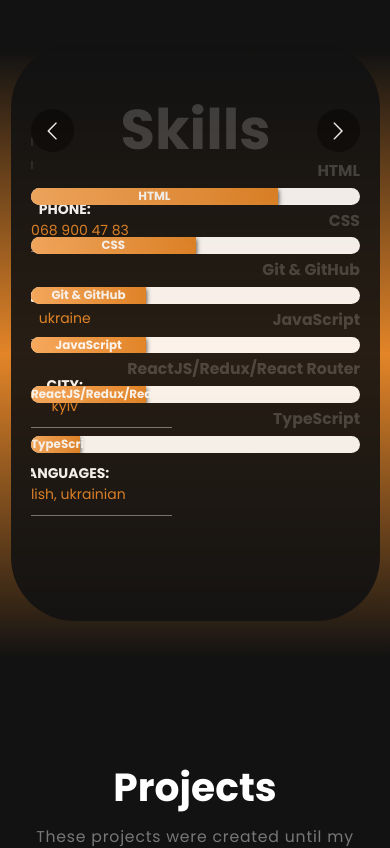
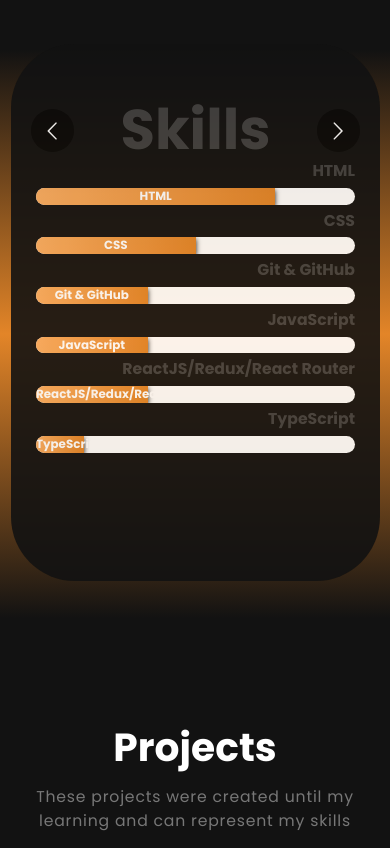
Before and after one commit to andriibildii/bildiiportfolio.react, a React (Create React App) app: page / in a window 390 px wide. Shown: the part 800-1648 px from the top of the page. Built offline with nearby package versions, Linux system fonts and the light colour scheme; a web font is replaced by a local one.

Commit message:
fixed responsive bug

```diff
--- a/src/features/AboutHolder/About/About.css
+++ b/src/features/AboutHolder/About/About.css
@@ -18,7 +18,7 @@
     padding: 10px 0;
     border-bottom: 1px solid var(--second-text-color);
     margin: 14px 0 25px 0;
-	white-space: nowrap;
+    white-space: nowrap;
 }
 
 .personal-info-items .info-item p:hover {
--- a/src/features/AboutHolder/Skills/Skills.css
+++ b/src/features/AboutHolder/Skills/Skills.css
@@ -1,5 +1,5 @@
 .my-skills {
-    margin-top: 26px;
+    margin: 26px 5px 0 5px;
 }
 
 .my-skills::before {
--- a/src/features/Certificates/Certificates.css
+++ b/src/features/Certificates/Certificates.css
@@ -2,12 +2,12 @@
     padding-top: 0;
 }
 
-.item {
+.certificates {
     min-width: 35rem;
     padding: 20px;
 }
 
-.item img {
+.certificates img {
     width: 100%;
     height: 100%;
     pointer-events: none;
--- a/src/features/Certificates/Certificates.tsx
+++ b/src/features/Certificates/Certificates.tsx
@@ -57,7 +57,7 @@
                                             return (
                                                 <motion.div
                                                     key={index}
-                                                    className="item"
+                                                    className="certificates"
                                                 >
                                                     <img
                                                         src={image}
```
